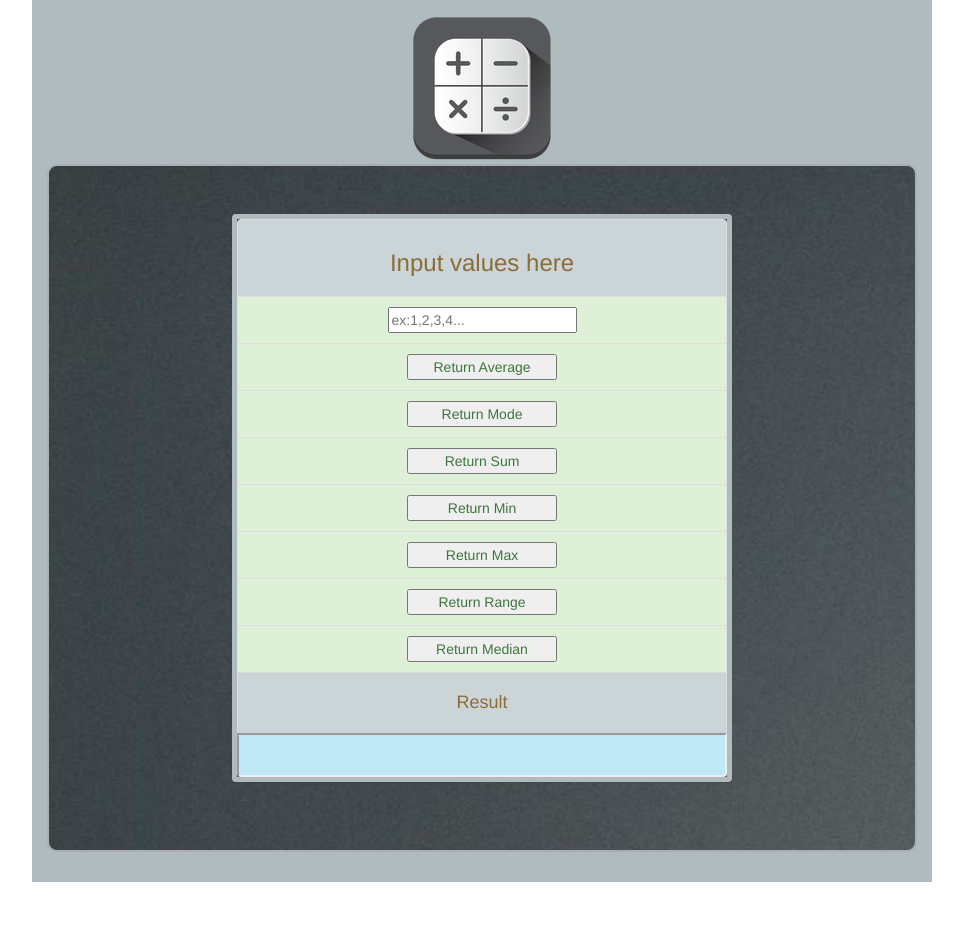
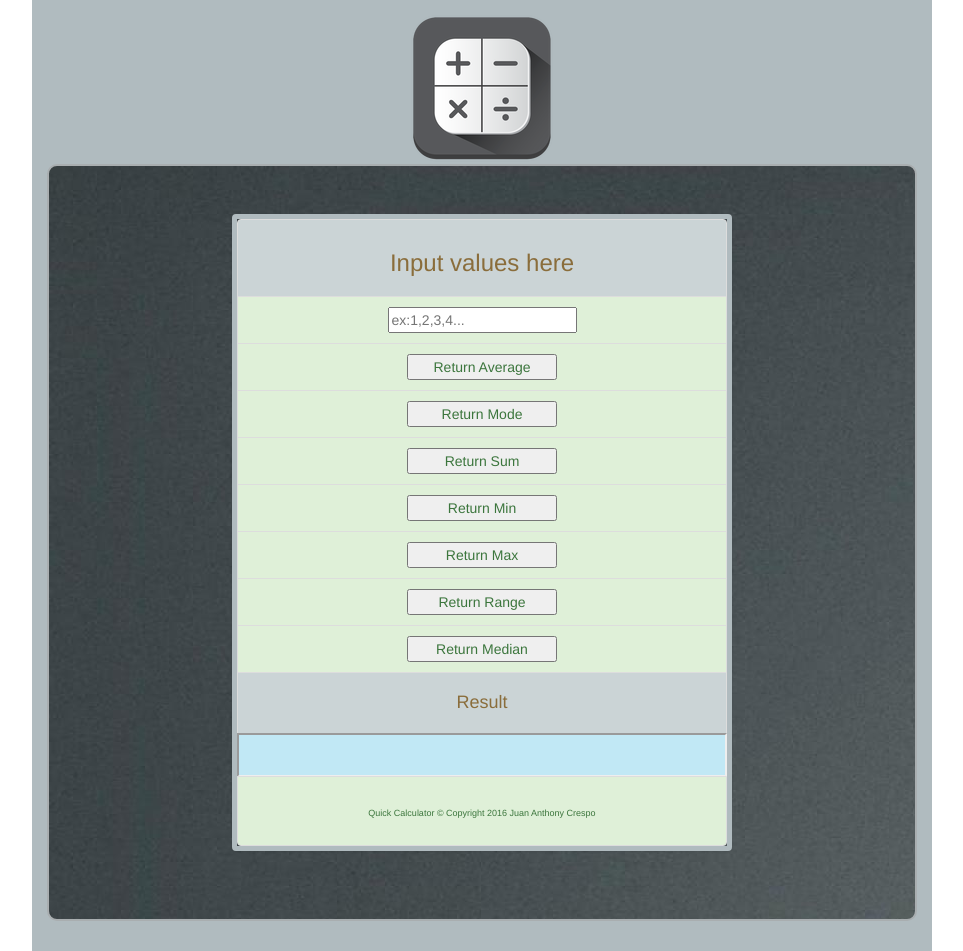
Before and after one commit to jcres053/Quick-Calculator, a plain HTML site: page index.html in a window 1280 px wide. Shown: the part 82-1033 px from the top of the page, without its empty margins (158-1121 px from the left). Before the commit the page ends 964 px from the top, so only its background shows below. Drawn offline with nearby package versions, Linux system fonts and the light colour scheme.

Commit message:
Added files via upload

```diff
--- a/index.html
+++ b/index.html
@@ -22,6 +22,7 @@
                 max-height: auto;
 
             }
+
             </style>
         <title># Quick Calculator #</title>
         <link rel="stylesheet" href="https://maxcdn.bootstrapcdn.com/bootstrap/3.3.6/css/bootstrap.min.css">
@@ -77,6 +78,10 @@
          <li class="list-group-item list-group-item-success" style="background-color: #C1E8F5; border: 2px inset;">
             <h3 id="result"></h3>
          </li>
+          <li class="list-group-item list-group-item-success">
+            <br />
+            <p style="font-size: 9px;">Quick Calculator © Copyright 2016 Juan Anthony Crespo</p>
+         </li>
 
      </ul>
 
```
